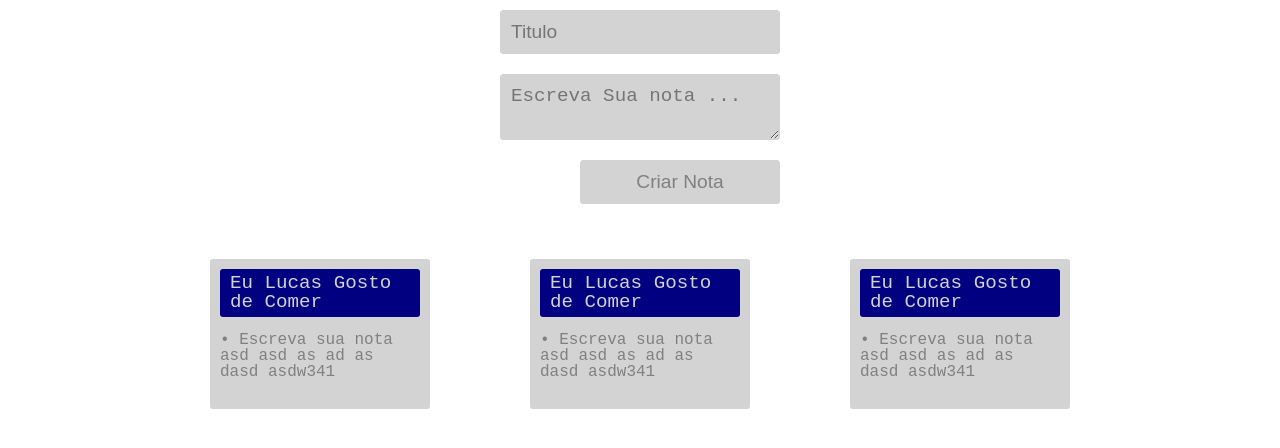
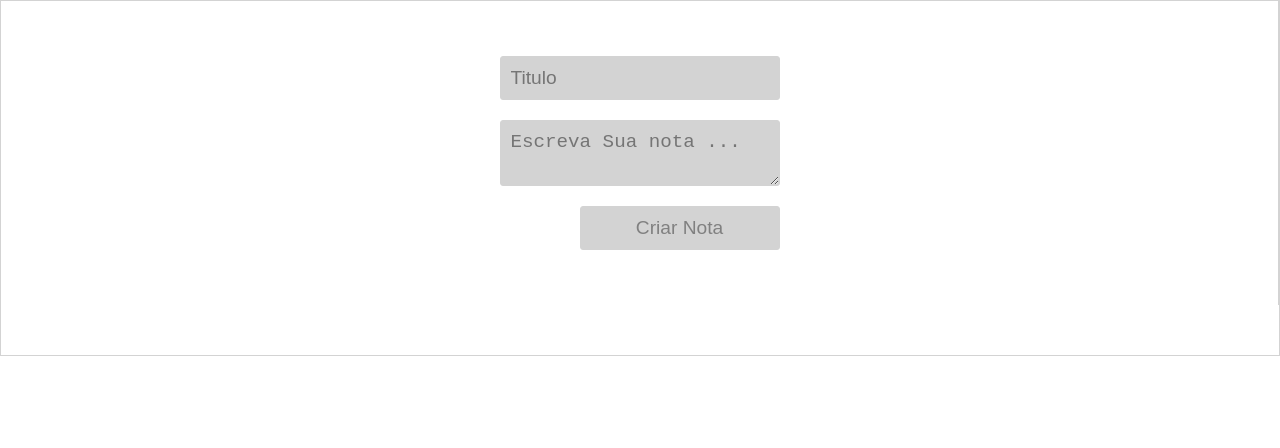
Before and after one commit to LucasMofardini/alura, a React (Create React App) app in the folder Formação/React/React-1/ceep/: page / in a window 1280 px wide. Shown: the top 448 px of the page. Built offline with nearby package versions, Linux system fonts and the light colour scheme.

Commit message:
[REACT] 5 - FINISHED

```diff
--- a/Formação/React/React-1/ceep/src/App.js
+++ b/Formação/React/React-1/ceep/src/App.js
@@ -4,11 +4,29 @@ import ListaDeNotas from "./components/ListaDeNotas";
 import './assets/index.css';
 
 class App extends Component {
+  constructor() {
+    super();
+    this.state = {
+      notas: []
+    };
+  }
+  criarNota(titulo, texto){
+    const novaNota = {
+      titulo,
+      texto
+    }
+    const novoArrayNotas = [...this.state.notas, novaNota]
+    const novoEstado = {
+      notas: novoArrayNotas
+    }
+    this.setState(novoEstado);
+  }
   render() {
     return (
-      <section>
-        <FormularioCadastro />
-        <ListaDeNotas />
+      <section className="container-section">
+        <FormularioCadastro criarNota={this.criarNota.bind(this)} />
+        <div className="div-hr"/>
+        <ListaDeNotas notas1={this.state.notas} />
       </section>
     );
   }
--- a/Formação/React/React-1/ceep/src/assets/index.css
+++ b/Formação/React/React-1/ceep/src/assets/index.css
@@ -54,3 +54,14 @@ table {
 	border-collapse: collapse;
 	border-spacing: 0;
 }
+
+.container-section{
+	display: flex;
+	flex-wrap: wrap;
+	justify-content: space-between;
+	position: relative;
+	border: 1px solid lightgray;
+}
+.container-section .div-hr{
+	border-left: 1px solid lightgray;
+}
--- a/Formação/React/React-1/ceep/src/components/CardNota/CardNota.jsx
+++ b/Formação/React/React-1/ceep/src/components/CardNota/CardNota.jsx
@@ -6,9 +6,9 @@ class CardNota extends Component {
     return (
       <section className="card-nota">
         <header>
-          <h3>Eu Lucas Gosto de Comer</h3>
+          <h3>{this.props.titulo}</h3>
         </header>
-        <p>Escreva sua nota asd asd as ad as dasd asdw341</p>
+        <p>{this.props.texto}</p>
       </section>
     );
   }
--- a/Formação/React/React-1/ceep/src/components/FormularioCadastro/FormularioCadastro.jsx
+++ b/Formação/React/React-1/ceep/src/components/FormularioCadastro/FormularioCadastro.jsx
@@ -2,22 +2,31 @@ import React, { Component } from "react";
 import "./estiloFormulario.css"
 
 export default class FormularioCadastro extends Component {
-  constructor(){
-    //Instancia com nada
-    super();
+  constructor(props){
+    super(props);
     this.titulo = "";
+    this.texto = "";
+  }
+
+  _handleMudancaTitulo(event){
+  event.stopPropagation();
+  this.titulo = event.target.value;
+  }
+  _handleMudancaTexto(event){
+    event.stopPropagation();
+    this.texto = event.target.value;
 
   }
-
-  handleMudancaTitulo(event){
-  this.titulo = event.target.value;
-  console.log(this.titulo);
+  _criarNota(event){
+    event.preventDefault();
+    event.stopPropagation();
+    this.props.criarNota(this.titulo, this.texto);
   }
   render() {
     return (
-      <form className="form-cadastro">
-        <input type="text" placeholder="Titulo" onChange={this.handleMudancaTitulo.bind(this)} />
-        <textarea  placeholder="Escreva Sua nota ..."></textarea>
+      <form className="form-cadastro" onSubmit={this._criarNota.bind(this)}>
+        <input type="text" placeholder="Titulo" onChange={this._handleMudancaTitulo.bind(this)} />
+        <textarea  placeholder="Escreva Sua nota ..." onChange={this._handleMudancaTexto.bind(this)}></textarea>
         <button type="submit">Criar Nota</button>
       </form>
     );
--- a/Formação/React/React-1/ceep/src/components/FormularioCadastro/estiloFormulario.css
+++ b/Formação/React/React-1/ceep/src/components/FormularioCadastro/estiloFormulario.css
@@ -1,7 +1,7 @@
 .form-cadastro{
     display: flex;
     flex-direction: column;
-    margin: 0 auto;
+    margin: 45px auto;
     width: 300px;
 }
 .form-cadastro input, .form-cadastro textarea,.form-cadastro button{
@@ -31,3 +31,10 @@
     width: 200px;
     align-self: flex-end;
 }
+.form-cadastro button{
+    cursor: pointer;
+    transition: .2s; /* Animation */
+}
+.form-cadastro button:hover{
+    transform: scale(1.1);
+}
--- a/Formação/React/React-1/ceep/src/components/ListaDeNotas/ListaDeNotas.jsx
+++ b/Formação/React/React-1/ceep/src/components/ListaDeNotas/ListaDeNotas.jsx
@@ -6,10 +6,10 @@ class ListaDeNotas extends Component {
   render() {
     return (
       <ul className="lista-notas">
-        {Array.of("Trabalho", "Trabalho", "Estudos").map((categoria, index) => {
+        {this.props.notas1.map((nota, index) => {
           return (
             <li className="lista-notas-item" key={index}>
-              <CardNota />
+              <CardNota titulo={nota.titulo} texto={nota.texto} />
             </li>
           );
         })}
--- a/Formação/React/React-1/ceep/src/components/ListaDeNotas/estiloLista.css
+++ b/Formação/React/React-1/ceep/src/components/ListaDeNotas/estiloLista.css
@@ -4,6 +4,7 @@
     margin: 25px 0;
     flex-wrap: wrap;
     max-width: 1280px;
+    width: 100%;
     margin: 25px auto;
 }
 
```
